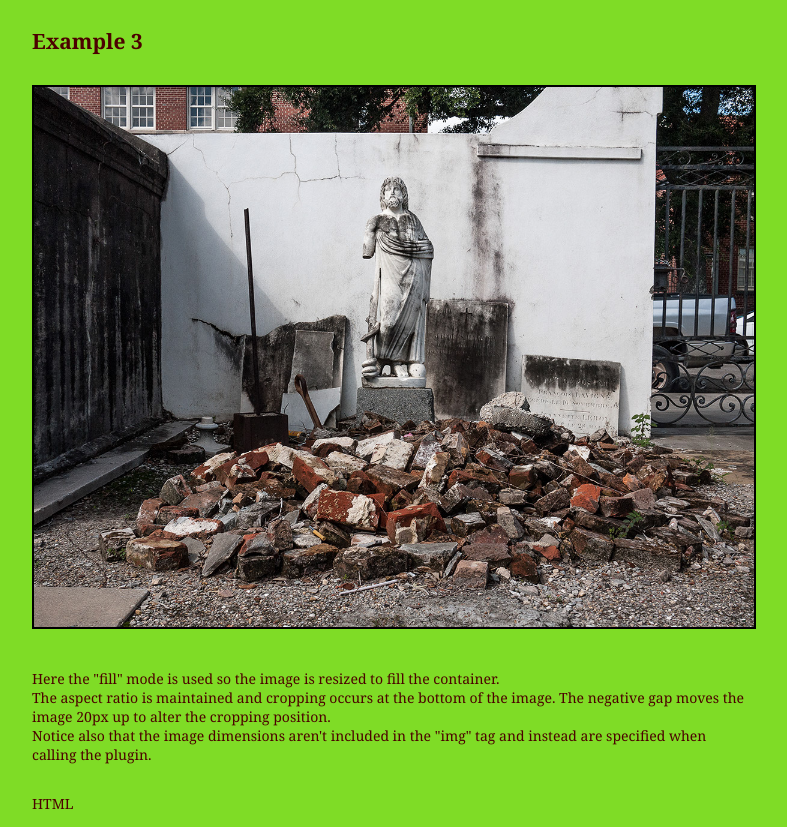
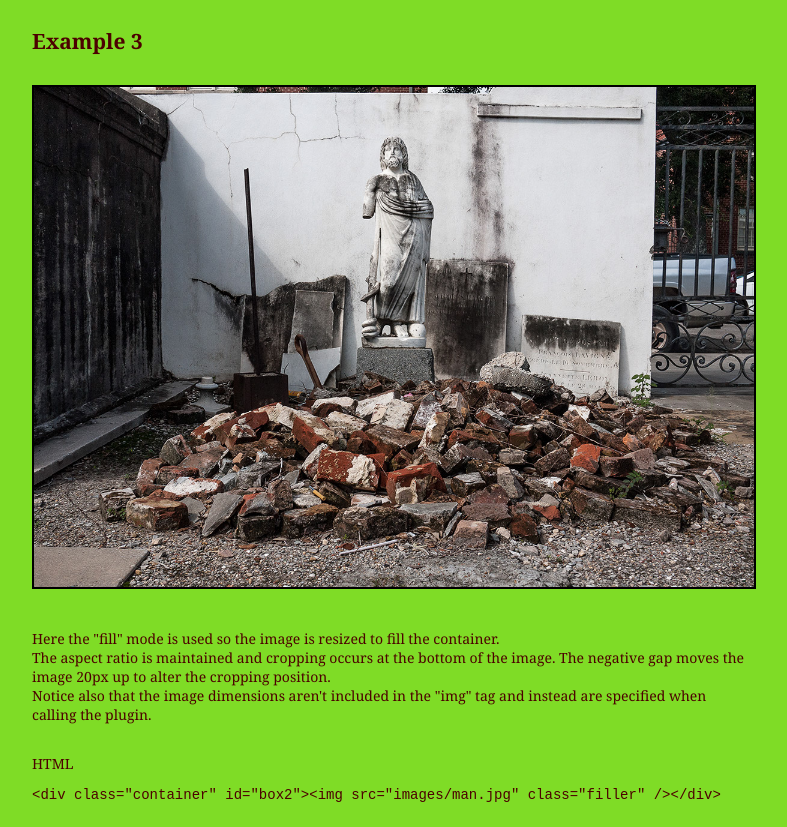
Before and after one commit to pumkincreative/fittrJS, a plain HTML site: page index.html in a window 1280 px wide. Shown: the part 4138-4965 px from the top of the page, without its empty margins (8-795 px from the left). Drawn offline with Linux system fonts and the light colour scheme.

Commit message:
fix for fill

```diff
--- a/css/style.css
+++ b/css/style.css
@@ -199,7 +199,7 @@ h2 {margin: 30px 0 -10px 40px;}
 }
 
 #box3 {
-	width:720px;height:540px;
+	width:720px;height:500px;
 }
 
 .prettyprint.prettyprinted {
--- a/index.html
+++ b/index.html
@@ -198,7 +198,7 @@ $('.gappy').fittr({
 
 <h2>Example 3</h2>
 
-<div class="container" id="box3"><img src="images/man.jpg" class="filler" /></div>
+<div class="container" id="box3"><img src="images/man.jpg" class="filler" width="820" height="615" /></div>
 
 <div class="info">
 
--- a/js/fittr.js
+++ b/js/fittr.js
@@ -62,75 +62,102 @@
 
 		var $this = $(this);
 		var $container = $this.parents(opts.container).first();
+
 		var counter = 1;
 
 		function resizeImage () {
 
-			var naturalWidth = parseInt ($this.attr('width'));
-			var naturalHeight = parseInt ($this.attr('height'));
+			// var naturalWidth = parseInt ($this.attr('width'));
+			// var naturalHeight = parseInt ($this.attr('height'));
+			var naturalDim = {
+				width: parseInt($this.attr('width')),
+				height: parseInt($this.attr('height'))
+			};
 
 			//Get image dimensions
-			var imgWidth = opts.imgWidth > 0 ? opts.imgWidth : naturalWidth;
-			var imgHeight = opts.imgHeight > 0 ? opts.imgHeight : naturalHeight;
+			// var imgWidth = opts.imgWidth > 0 ? opts.imgWidth : naturalWidth;
+			// var imgHeight = opts.imgHeight > 0 ? opts.imgHeight : naturalHeight;
+			var imageDim = {
+				width: opts.imgWidth > 0 ? opts.imgWidth : naturalDim.width,
+				height: opts.imgHeight > 0 ? opts.imgHeight : naturalDim.height
+			};
 
 			//Get container dimensions
-			var wid = opts.containerWidth > 0 ? opts.containerWidth : $container.width();
-			var hei = opts.containerHeight > 0 ? opts.containerHeight : $container.height();
+			// var container = opts.containerWidth > 0 ? opts.containerWidth : $container.width();
+			// var hei = opts.containerHeight > 0 ? opts.containerHeight : $container.height();
+
+			var containerDim = {
+				width: opts.containerWidth > 0 ? opts.containerWidth : $container.width(),
+				height: opts.containerHeight > 0 ? opts.containerHeight : $container.height()
+			}
+
 
 			//Set image offset dependent on gap options
-			var xOffset = opts.gap.horizontal;
-			var yOffset = opts.gap.vertical;
-			wid -= xOffset;
-			hei -= yOffset;
+			var offset = {
+				x: opts.gap.horizontal,
+				y: opts.gap.vertical
+			}
 
-			//Change image dimensions
-			var newWidth = wid;
-			$this.width(newWidth);
+			if (offset.x > 0)
+				containerDim.width -= offset.x;
+			if (offset.y > 0)
+				containerDim.height -= offset.y;
 
-			var scaleRatio = newWidth/imgWidth;
+			var originalContainerDim = {
+				width: opts.containerWidth > 0 ? opts.containerWidth : $container.width(),
+				height: opts.containerHeight > 0 ? opts.containerHeight : $container.height()
+			}
 
-			var newHeight = Math.round(imgHeight*scaleRatio)
-			$this.height(newHeight);
+
+
+
+			// Get ratio of image and container
+			var imageRatio = imageDim.width / imageDim.height;
+			var containerRatio = containerDim.width / containerDim.height;
+
+
 
 			//If resize type is "FIT"
 			if (opts.resizeType == 'fit') {
-			  if (newHeight > hei) {
-					newHeight  = hei;
-					scaleRatio = newHeight/imgHeight;
-
-					newWidth = Math.round(imgWidth*scaleRatio);
-
-					$this.height(newHeight);
-					$this.width(newWidth);
-			  }
+				var imageCSS = {
+					width: containerDim.height * imageRatio >= containerDim.width ? containerDim.width : (containerDim.height * imageRatio),
+					height: containerDim.height * imageRatio >= containerDim.width ? containerDim.width / imageRatio : containerDim.height,
+					marginLeft:0,
+					marginTop: 0
+				};
 			}
 
 			//If resize type is "FILL"
 			else {
 				$container.css('overflow','hidden');
-				if (naturalHeight < hei) {
-				scaleRatio = hei/imgHeight;
-				$this.height(hei);
-				$this.width(Math.round(imgWidth*scaleRatio));
-			  }
+
+				var imageCSS = {
+					width: containerRatio <= imageRatio ? containerDim.height * imageRatio : containerDim.width,
+					height: containerRatio <= imageRatio ? containerDim.height : containerDim.width / imageRatio,
+					marginLeft: 0,
+					marginTop: 0
+				};
 			}
 
-			//Alignment options
+			// Alignment options
 			if (opts.align.horizontal == 'right')
-				$this.css('margin-left',wid - newWidth);
+				imageCSS.marginLeft = originalContainerDim.width - imageCSS.width;
 			else if (opts.align.horizontal == 'center')
-				$this.css('margin-left',(wid - newWidth)/2);
-			else
-				$this.css('margin-left',opts.align.horizontal);
+				imageCSS.marginLeft = (originalContainerDim.width - imageCSS.width) / 2;
 
 			if (opts.align.vertical == 'bottom')
-				$this.css('margin-top',hei - newHeight);
+				imageCSS.marginTop = originalContainerDim.height - imageCSS.height;
 			else if (opts.align.vertical == 'middle')
-				$this.css('margin-top',(hei - newHeight)/2);
-			else
-				$this.css('margin-top',opts.align.vertical);
+				imageCSS.marginTop = (originalContainerDim.height - imageCSS.height) / 2;
 
-			counter++
+
+			console.log(originalContainerDim.width);
+			console.log(containerDim.width);
+
+
+			$this.css(imageCSS);
+
+			counter++;
 
 		}//End of resize function
 		resizeImage ();
--- a/js/scripts.js
+++ b/js/scripts.js
@@ -10,17 +10,17 @@ $('.gappy').fittr({
 		vertical:'middle',
 		horizontal:'center'
 	},
-	container: 'article',
-	containerWidth:300
+	container: 'article'
 });
 
 $('.filler').fittr({
 	resizeType: 'fill',
-	gap: {
-		top: -20
-	},
-	imgWidth: 820,
-    imgHeight: 615
+	align: {
+		vertical:'bottom',
+		horizontal:'left'
+	}
+	// imgWidth: 820,
+ //    imgHeight: 615
 });
 
 $('#top').click(function () {
```
